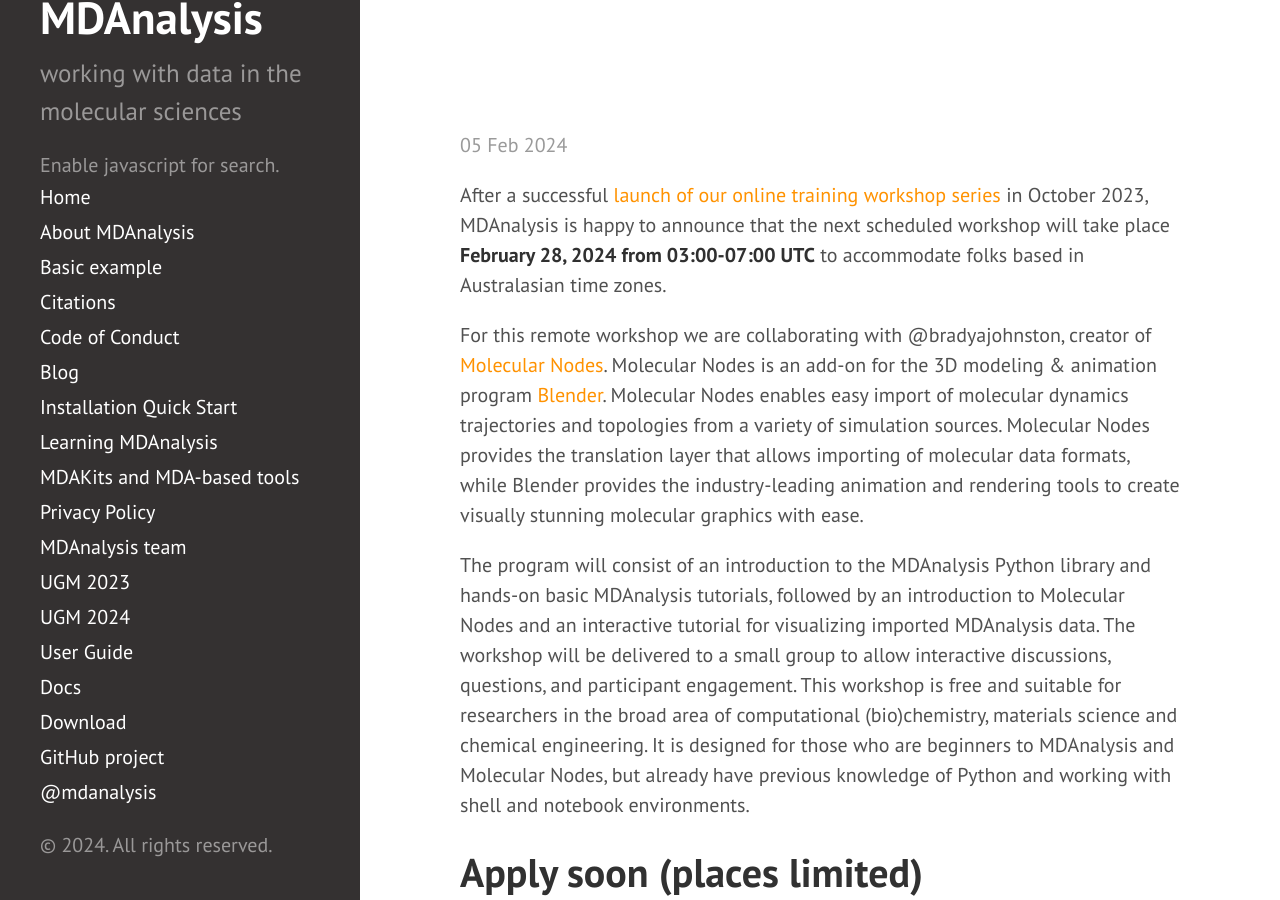
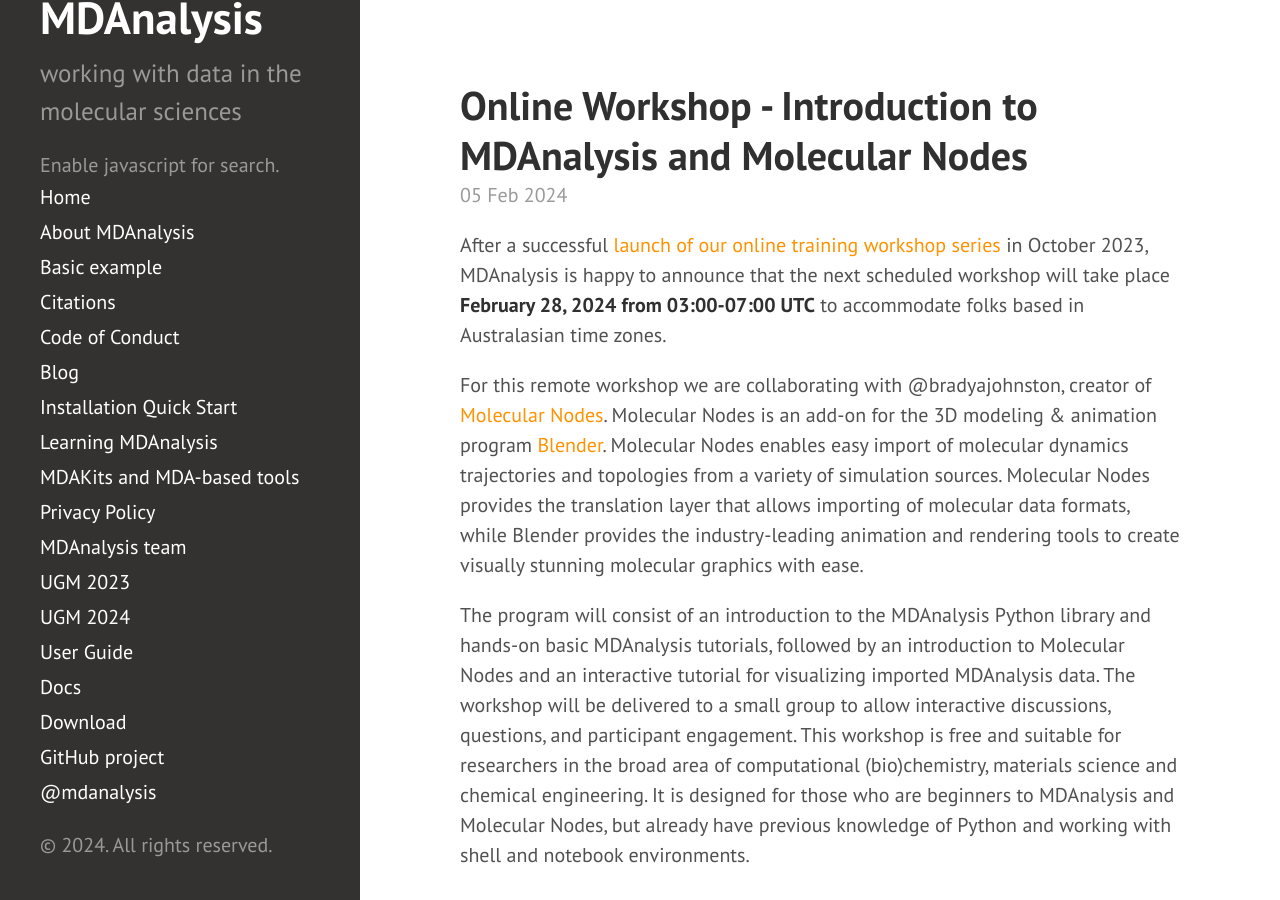
Before and after one commit to MDAnalysis/MDAnalysis.github.io, a Jekyll site: the page built from _posts/2024-02-05-mdaMNworkshop.md, in a window 1280 px wide and 900 px high. Built offline with Jekyll 4.4.1, drawn with Linux system fonts in a browser that asks for light colours; our own code applies the rules of GitHub Pages for plain Markdown files; comment, search, counter and statistics services are not loaded.

Commit message:
Fix title for workshop blog post

```diff
--- a/_posts/2024-02-05-mdaMNworkshop.md
+++ b/_posts/2024-02-05-mdaMNworkshop.md
@@ -1,6 +1,6 @@
 ---
 layout: post
-title: Online Workshop: Introduction to MDAnalysis and Molecular Nodes
+title: Online Workshop - Introduction to MDAnalysis and Molecular Nodes
 ---
 
 After a successful [launch of our online training workshop series](https://www.mdanalysis.org/2024/01/15/mda_events/#mdanalysis-online-training-workshops) in October 2023, MDAnalysis is happy to announce that the next scheduled workshop will take place **February 28, 2024 from 03:00-07:00 UTC** to accommodate folks based in Australasian time zones.
```
